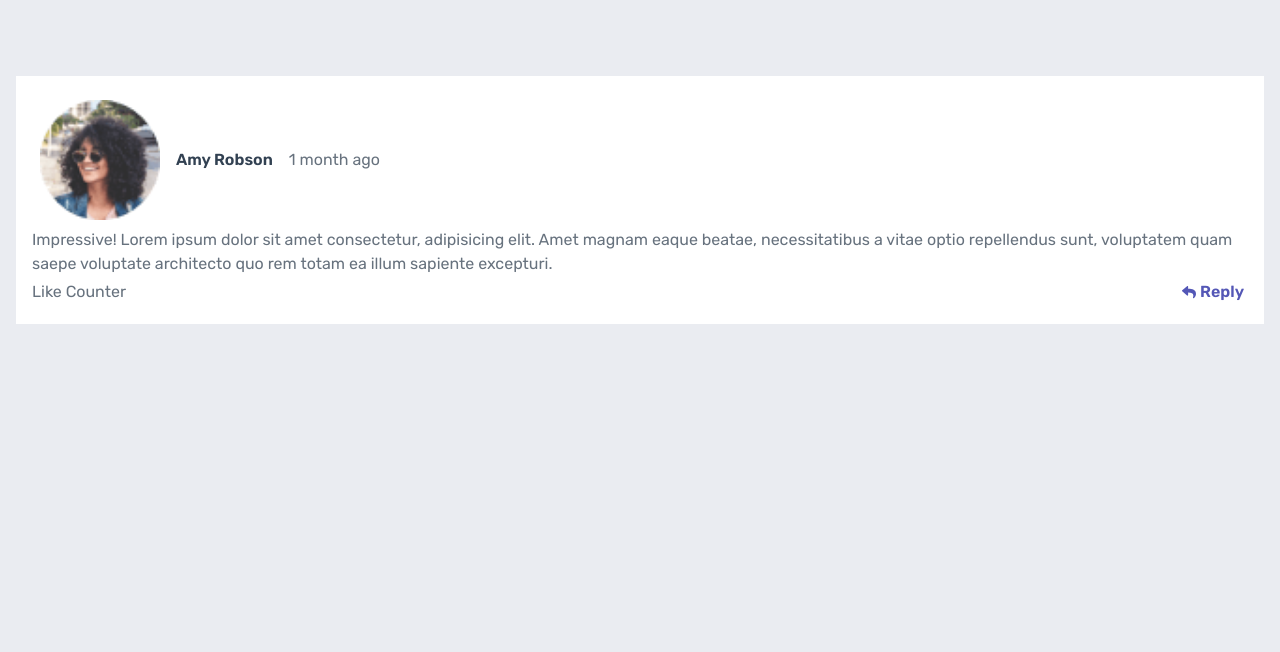
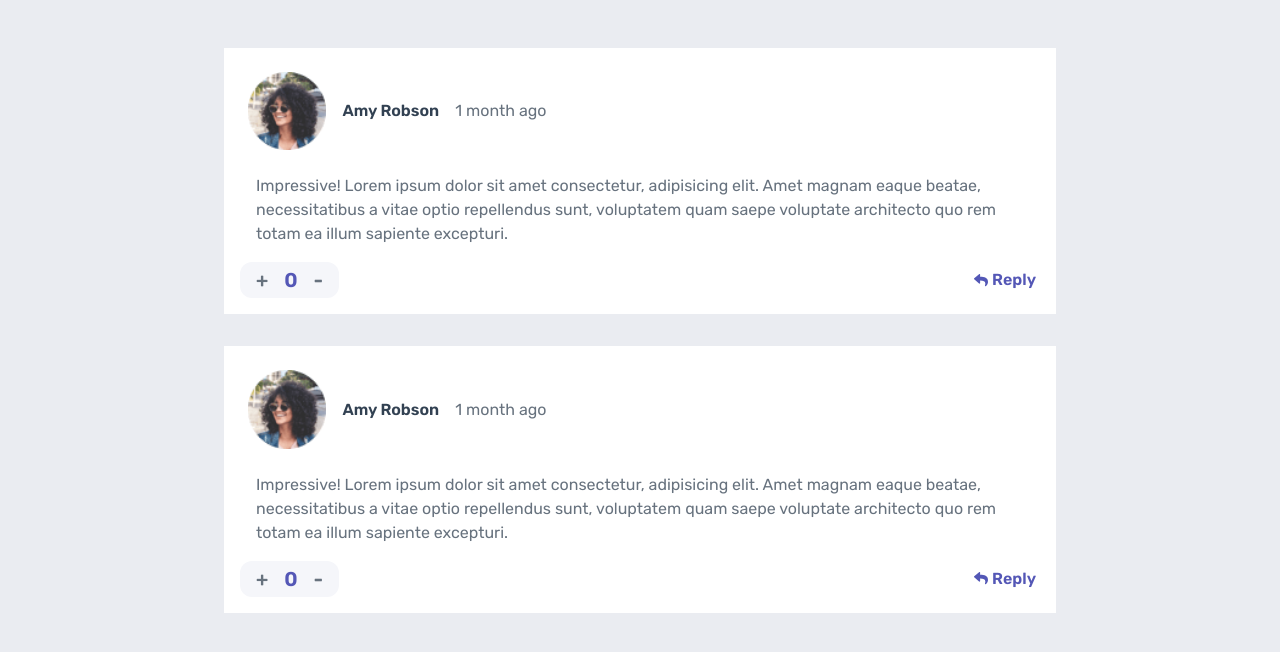
Before and after one commit to tobaojo/interactive-comments-section, a React (Vite) app: page / in a window 1280 px wide. Shown: the top 652 px of the page. Built offline with nearby package versions, Linux system fonts and the light colour scheme.

Commit message:
added components

```diff
--- a/src/App.tsx
+++ b/src/App.tsx
@@ -2,7 +2,8 @@ import Card from "./components/Card/Card";
 
 function App() {
   return (
-    <div className="container flex flex-col justify-center self-center h-[50vh] text-grayishBlue p-4">
+    <div className="container flex flex-col self-center h-[50vh] text-grayishBlue p-4 m-4">
+      <Card />
       <Card />
     </div>
   );
--- a/src/components/Card/Card.tsx
+++ b/src/components/Card/Card.tsx
@@ -1,8 +1,9 @@
+import LikeCounter from "../LikeCounter/LikeCounter";
 import ReplyButton from "../ReplyButton/ReplyButton";
 
 const Card = () => {
   return (
-    <div className="bg-white w-full self-center h-auto p-4">
+    <div className="bg-white w-full self-center h-auto p-4 m-4 md:w-8/12">
       <div className="flex space-x-4 items-center p-2">
         <img
           src="../../../images/avatars/image-amyrobson.png"
@@ -12,15 +13,15 @@ const Card = () => {
         <h1 className="text-darkBlue font-semibold">Amy Robson</h1>
         <span>1 month ago</span>
       </div>
-      <p>
+      <p className="m-4">
         Impressive! Lorem ipsum dolor sit amet consectetur, adipisicing elit.
         Amet magnam eaque beatae, necessitatibus a vitae optio repellendus sunt,
         voluptatem quam saepe voluptate architecto quo rem totam ea illum
         sapiente excepturi.
       </p>
       <div className="flex items-center justify-between">
-        <span>Like Counter</span>
-        <ReplyButton />
+        <LikeCounter />
+        <ReplyButton onHandleClick={() => console.log("Reply")} />
       </div>
     </div>
   );
--- a/src/components/Icons/ReplyIcon.tsx
+++ b/src/components/Icons/ReplyIcon.tsx
@@ -1,6 +1,11 @@
 const ReplyIcon = () => {
   return (
-    <svg width="14" height="13" xmlns="http://www.w3.org/2000/svg">
+    <svg
+      width="14"
+      height="13"
+      xmlns="http://www.w3.org/2000/svg"
+      className="hover:text-grayishBlue"
+    >
       <path
         d="M.227 4.316 5.04.16a.657.657 0 0 1 1.085.497v2.189c4.392.05 7.875.93 7.875 5.093 0 1.68-1.082 3.344-2.279 4.214-.373.272-.905-.07-.767-.51 1.24-3.964-.588-5.017-4.829-5.078v2.404c0 .566-.664.86-1.085.496L.227 5.31a.657.657 0 0 1 0-.993Z"
         fill="#5357B6"
--- /dev/null
+++ b/src/components/LikeCounter/LikeCounter.tsx
@@ -0,0 +1,27 @@
+import { useState } from "react";
+
+const LikeCounter = () => {
+  const [likeCount, setLikeCount] = useState(0);
+  const incrementLikeCount = () => setLikeCount(likeCount + 1);
+  const decrementLikeCount = () => setLikeCount(likeCount - 1);
+  console.log(typeof likeCount);
+  return (
+    <div className="flex space-x-4 bg-veryLightGray px-4 py-1 rounded-xl text-xl">
+      <button
+        onClick={incrementLikeCount}
+        className="font-semibold text-grayishBlue"
+      >
+        +
+      </button>
+      <p className="font-semibold text-moderateBlue">{likeCount}</p>
+      <button
+        onClick={decrementLikeCount}
+        className="font-semibold text-grayishBlue"
+      >
+        -
+      </button>
+    </div>
+  );
+};
+
+export default LikeCounter;
--- a/src/components/ReplyButton/ReplyButton.tsx
+++ b/src/components/ReplyButton/ReplyButton.tsx
@@ -2,7 +2,10 @@ import ReplyIcon from "../Icons/ReplyIcon";
 
 const ReplyButton = ({ onHandleClick }: { onHandleClick: () => void }) => {
   return (
-    <button className="flex space-x-1 items-center p-1" onClick={onHandleClick}>
+    <button
+      className="flex space-x-1 items-center p-1 hover:opacity-50"
+      onClick={onHandleClick}
+    >
       <ReplyIcon />
       <span className="font-semibold text-moderateBlue">Reply</span>
     </button>
```
Also changed, not shown: 1 other file (tests, documents, lock files or other folders).
